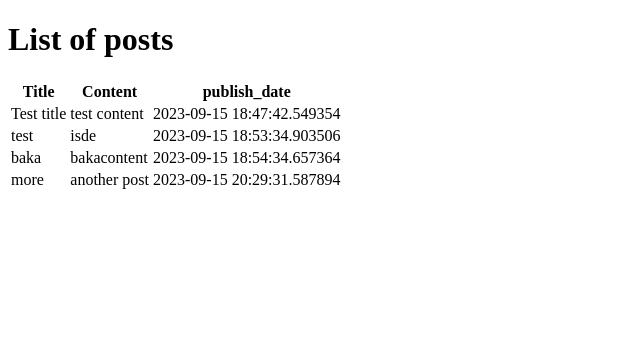
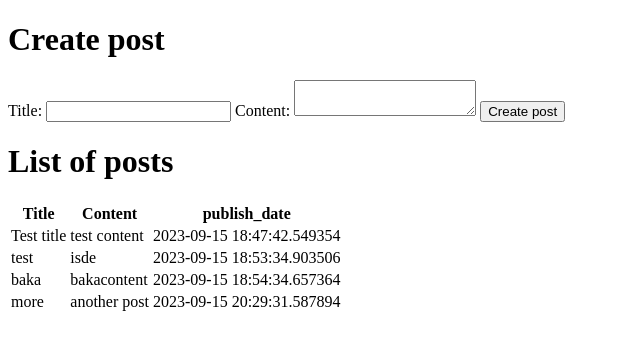
Before and after one commit to dedgar1/Simple-Flask-SQL-Blog, a Flask app: page /post/ in a window 1280 px wide. Shown: the top 350 px of the page, without its empty margins (0-640 px from the left). Run offline with Flask 3, Linux system fonts and the light colour scheme.

Commit message:
put back option to create posts

```diff
--- a/templates/all_posts.html
+++ b/templates/all_posts.html
@@ -7,6 +7,16 @@
   <title>{{ page_title }}</title>
 </head>
 <body>
+    <h1>Create post</h1>
+    <form method="POST">
+        <label for="title">Title:</label>
+        <input type="text" name="title" id="title" />
+
+        <label for="content">Content: </label>
+        <textarea name="content" id="content"></textarea>
+
+        <input type="submit" value="Create post" />
+    </form>
     <h1>{{ page_title }}</h1>
     <table>
         <tr>
```
Also changed, not shown: database.db.
